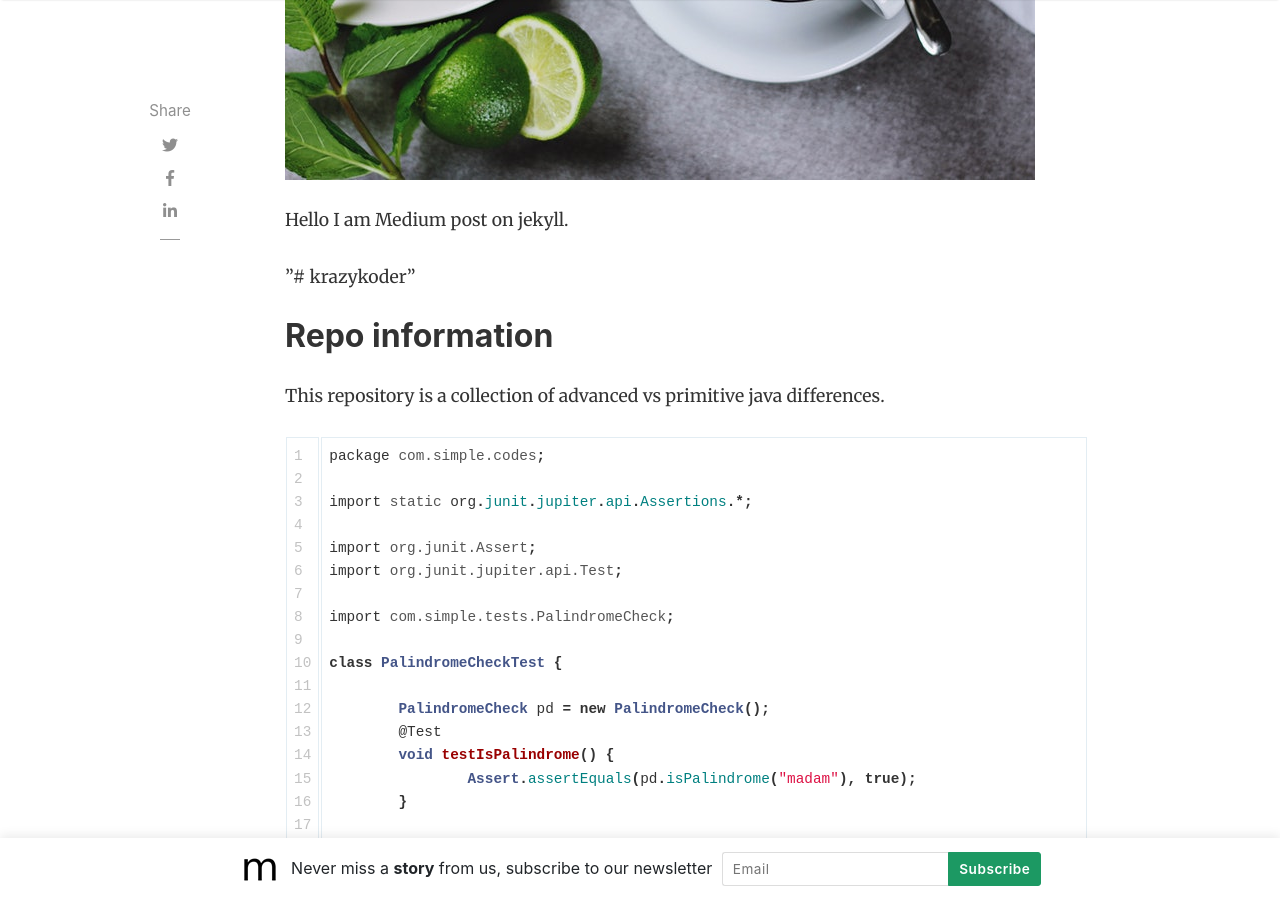
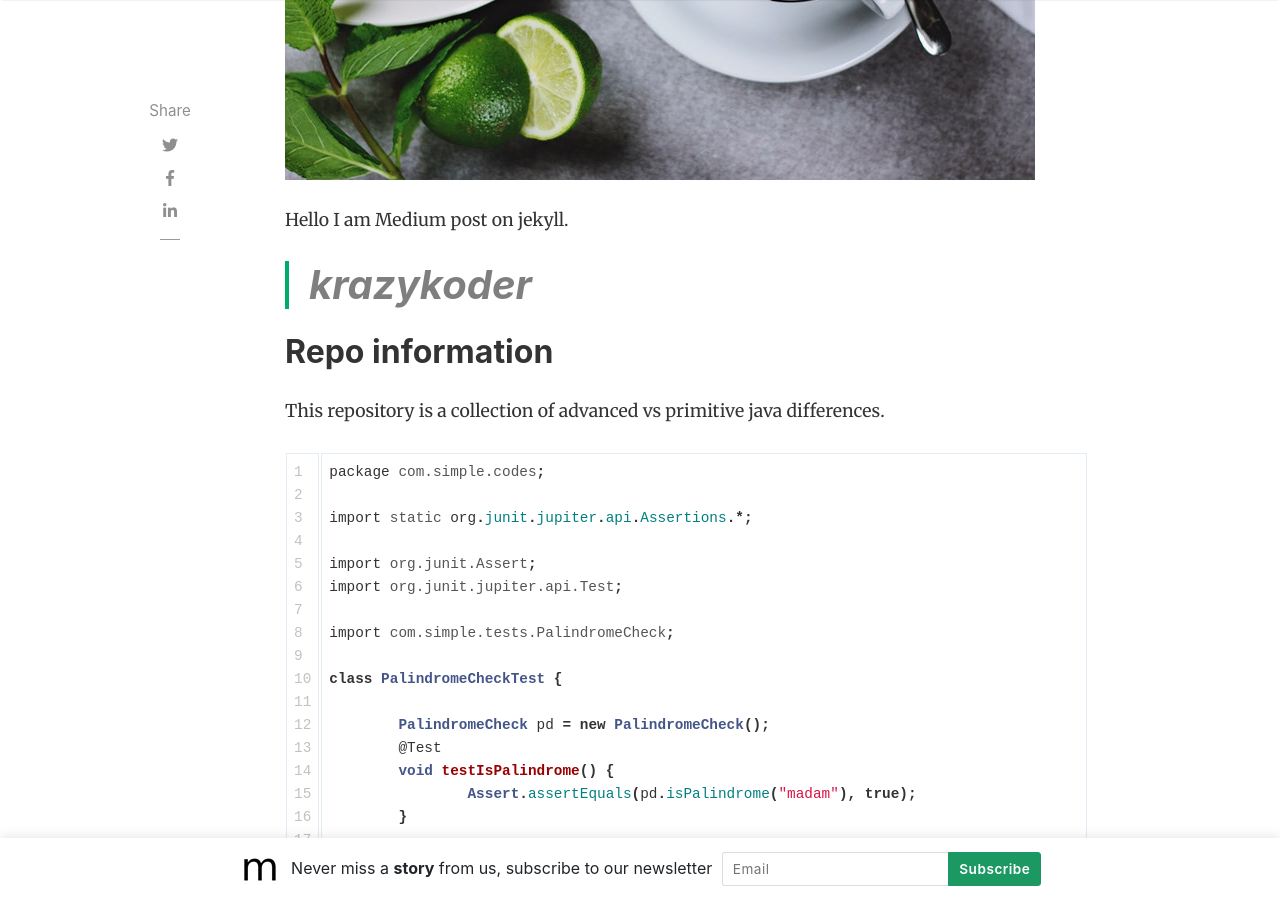
Before and after one commit to krazykoder/krazykoder.github.io, a Jekyll site: the page built from _posts/2021-01-06-Hello-World.md, in a window 1280 px wide and 900 px high, scrolled down 744 px. Built offline with Jekyll 4.4.1, drawn with Linux system fonts in a browser that asks for light colours; nearby versions of some CDN libraries; comment, search, counter and statistics services are not loaded.

Commit message:
Changed file Commit.

```diff
--- a/_posts/2021-01-06-Hello-World.md
+++ b/_posts/2021-01-06-Hello-World.md
@@ -8,7 +8,7 @@ image: assets/images/16.jpg
 
 Hello I am Medium post on jekyll.
 
-"# krazykoder"
+> # krazykoder
 
 ## Repo information
 
```
Also changed, not shown: 1 other file.
